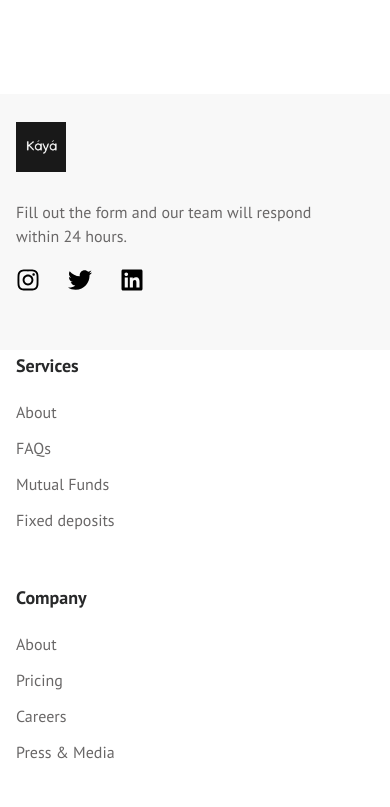
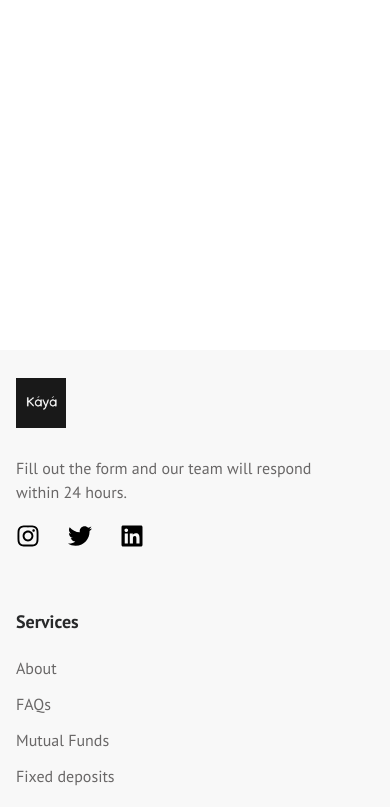
Before and after one commit to Kaya-Africa-Technology/kp-web, a Next.js app: page / in a window 390 px wide. Shown: the part 6237-7044 px from the top of the page. Built offline with nearby package versions, Linux system fonts and the light colour scheme.

Commit message:
fix: fixed the footer responsiveness

```diff
--- a/Components/Footer/Footer.jsx
+++ b/Components/Footer/Footer.jsx
@@ -5,7 +5,7 @@ import { FaLinkedin } from "react-icons/fa";
 function Footer() {
   return (
     <>
-      <footer className="bg-[#F8F8F8] py-7 mt-10 h-64 absolute bottom-0 w-full">
+      <footer className="bg-[#F8F8F8] py-7 lg:h-64 h-[60rem] relative bottom-0 w-full">
         <div className="container px-4 mx-auto">
           <div className="grid grid-cols-1 gap-y-10 lg:place-items-center lg:grid-cols-4 lg:gap-y-0 lg:gap-x-10">
             <div>
```
